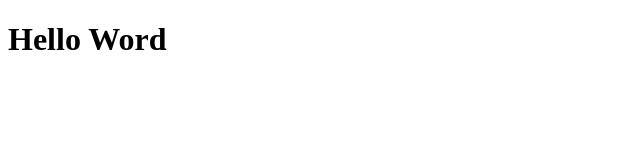
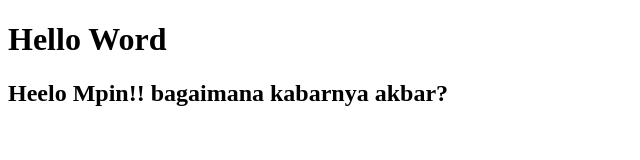
Before and after one commit to Astripitriana/belajar1, a plain HTML site: page index.html in a window 1280 px wide. Shown: the whole page, without its empty margins (0-640 px from the left). Drawn offline with Linux system fonts and the light colour scheme.

Commit message:
perubahan

```diff
--- a/index.html
+++ b/index.html
@@ -7,5 +7,6 @@
 </head>
 <body>
     <h1>Hello Word</h1>
+    <h2>Heelo Mpin!! bagaimana kabarnya akbar?</h2>
 </body>
 </html>
```
